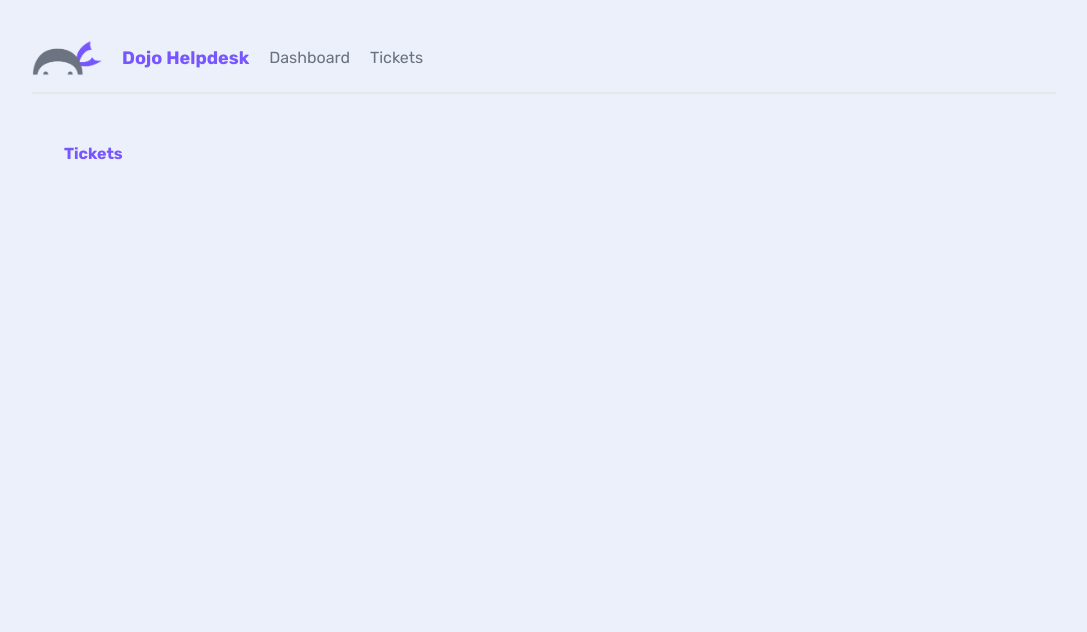
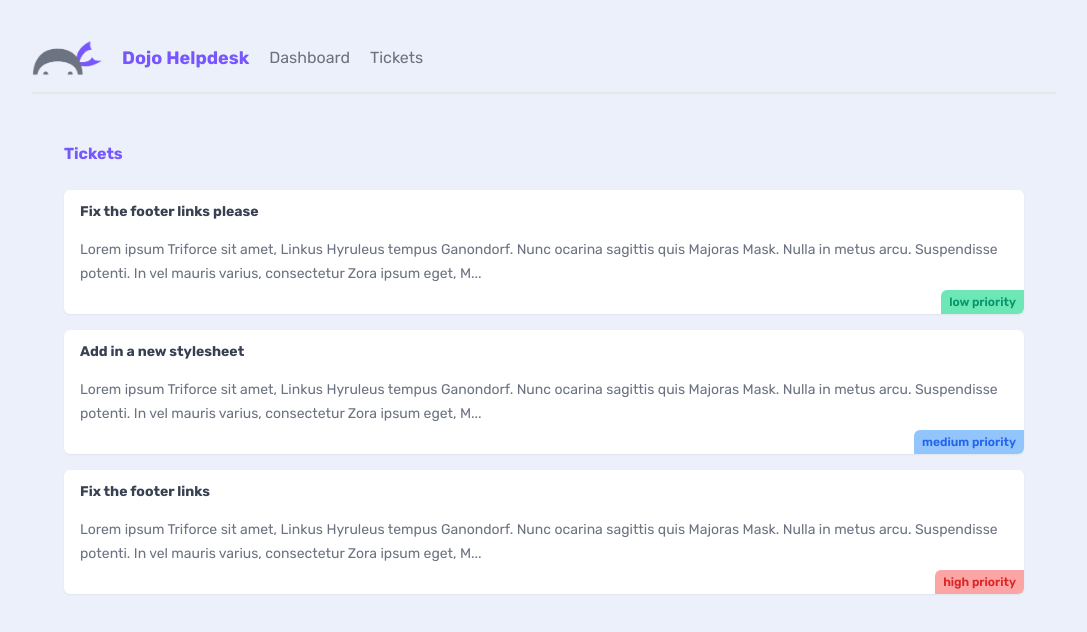
Before and after one commit to iamshaunjp/nextjs-masterclass, a Next.js app: page /tickets in a window 1280 px wide. Shown: the top 632 px of the page, without its empty margins (96-1183 px from the left). Built offline with nearby package versions, Linux system fonts and the light colour scheme; data requests are answered from the project's data file.

Commit message:
lesson-6

```diff
--- /dev/null
+++ b/_data/db.json
@@ -0,0 +1,25 @@
+{
+  "tickets": [
+    {
+      "id": "1",
+      "title": "Fix the footer links please",
+      "body": "Lorem ipsum Triforce sit amet, Linkus Hyruleus tempus Ganondorf. Nunc ocarina sagittis quis Majoras Mask. Nulla in metus arcu. Suspendisse potenti. In vel mauris varius, consectetur Zora ipsum eget, Master Sword porttitor urna. Fusce elementum urna elit, eget eleifend velit consectetur eget. Integer vel lobortis ipsum, vitae auctor Ocarina of Time. Donec sed urna dapibus, interdum magna a, eleifend magna. Curabitur tincidunt enim a neque volutpat. Phasellus auctor magna vel nunc pretium, ut volutpat justo tristique. Pellentesque cursus convallis mauris, in tempus enim tincidunt vitae.",
+      "priority": "low",
+      "user_email": "mario@netninja.dev"
+    },
+    {
+      "id": "2",
+      "title": "Add in a new stylesheet",
+      "body": "Lorem ipsum Triforce sit amet, Linkus Hyruleus tempus Ganondorf. Nunc ocarina sagittis quis Majoras Mask. Nulla in metus arcu. Suspendisse potenti. In vel mauris varius, consectetur Zora ipsum eget, Master Sword porttitor urna. Fusce elementum urna elit, eget eleifend velit consectetur eget. Integer vel lobortis ipsum, vitae auctor Ocarina of Time. Donec sed urna dapibus, interdum magna a, eleifend magna. Curabitur tincidunt enim a neque volutpat. Phasellus auctor magna vel nunc pretium, ut volutpat justo tristique. Pellentesque cursus convallis mauris, in tempus enim tincidunt vitae.",
+      "priority": "medium",
+      "user_email": "mario@netninja.dev"
+    },
+    {
+      "id": "3",
+      "title": "Fix the footer links",
+      "body": "Lorem ipsum Triforce sit amet, Linkus Hyruleus tempus Ganondorf. Nunc ocarina sagittis quis Majoras Mask. Nulla in metus arcu. Suspendisse potenti. In vel mauris varius, consectetur Zora ipsum eget, Master Sword porttitor urna. Fusce elementum urna elit, eget eleifend velit consectetur eget. Integer vel lobortis ipsum, vitae auctor Ocarina of Time. Donec sed urna dapibus, interdum magna a, eleifend magna. Curabitur tincidunt enim a neque volutpat. Phasellus auctor magna vel nunc pretium, ut volutpat justo tristique. Pellentesque cursus convallis mauris, in tempus enim tincidunt vitae.",
+      "priority": "high",
+      "user_email": "peach@netninja.dev"
+    }
+  ]
+}
--- /dev/null
+++ b/app/tickets/TicketList.jsx
@@ -0,0 +1,30 @@
+async function getTickets() {
+  const res = await fetch('http://localhost:4000/tickets', {
+    next: {
+      revalidate: 0 // use 0 to opt out of using cache
+    }
+  })
+
+  return res.json()
+}
+
+export default async function TicketList() {
+  const tickets = await getTickets()
+
+  return (
+    <>
+      {tickets.map((ticket) => (
+        <div key={ticket.id} className="card my-5">
+          <h3>{ticket.title}</h3>
+          <p>{ticket.body.slice(0, 200)}...</p>
+          <div className={`pill ${ticket.priority}`}>
+            {ticket.priority} priority
+          </div>
+        </div>
+      ))}
+      {tickets.length === 0 && (
+        <p className="text-center">There are no open tickets, yay!</p>
+      )}
+    </>
+  )
+}
--- a/app/tickets/page.jsx
+++ b/app/tickets/page.jsx
@@ -1,7 +1,10 @@
+import TicketList from "./TicketList";
+
 export default function Tickets() {
   return (
     <main>
       <h2>Tickets</h2>
+      <TicketList />
     </main>
   )
 }
```
